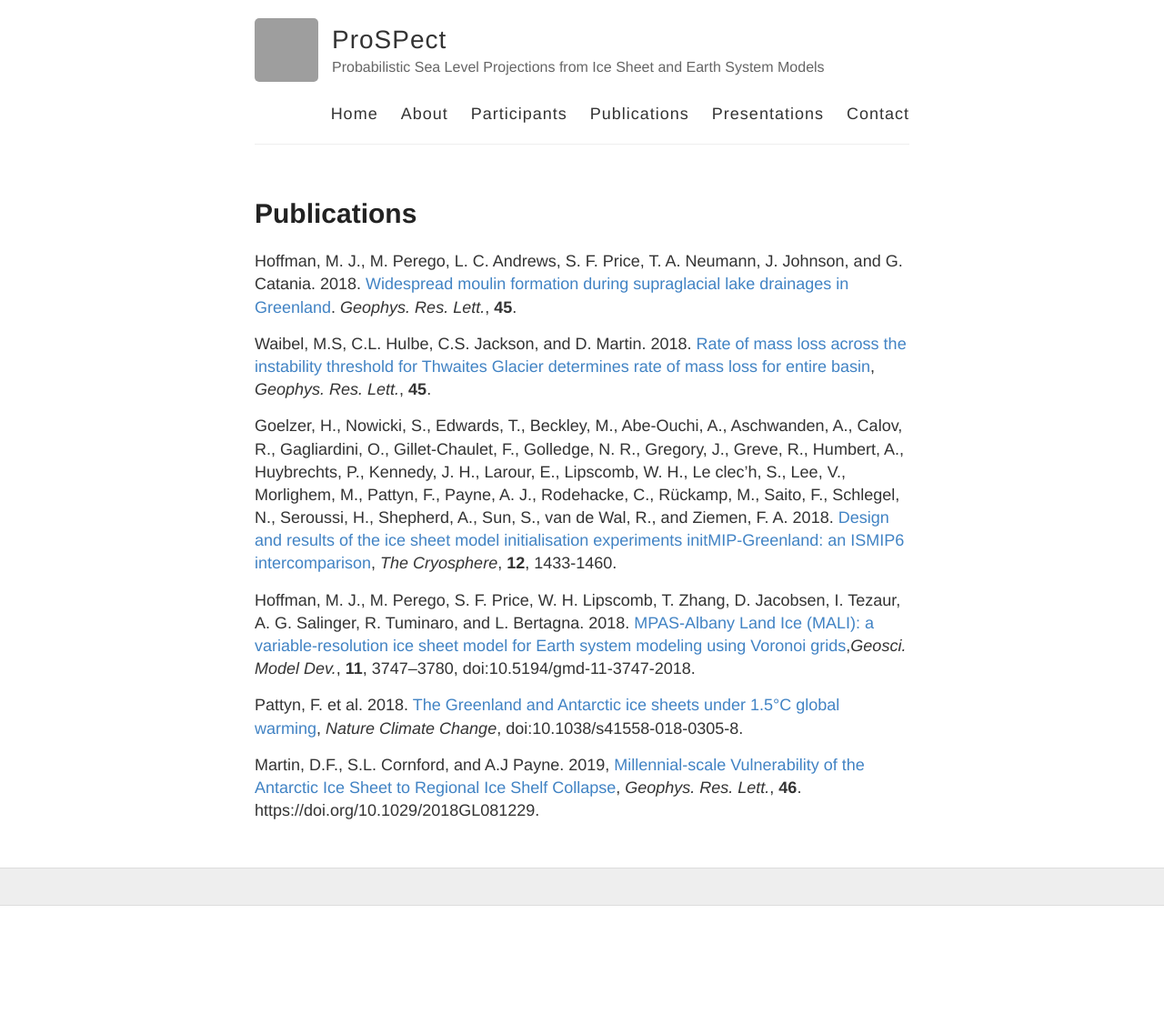
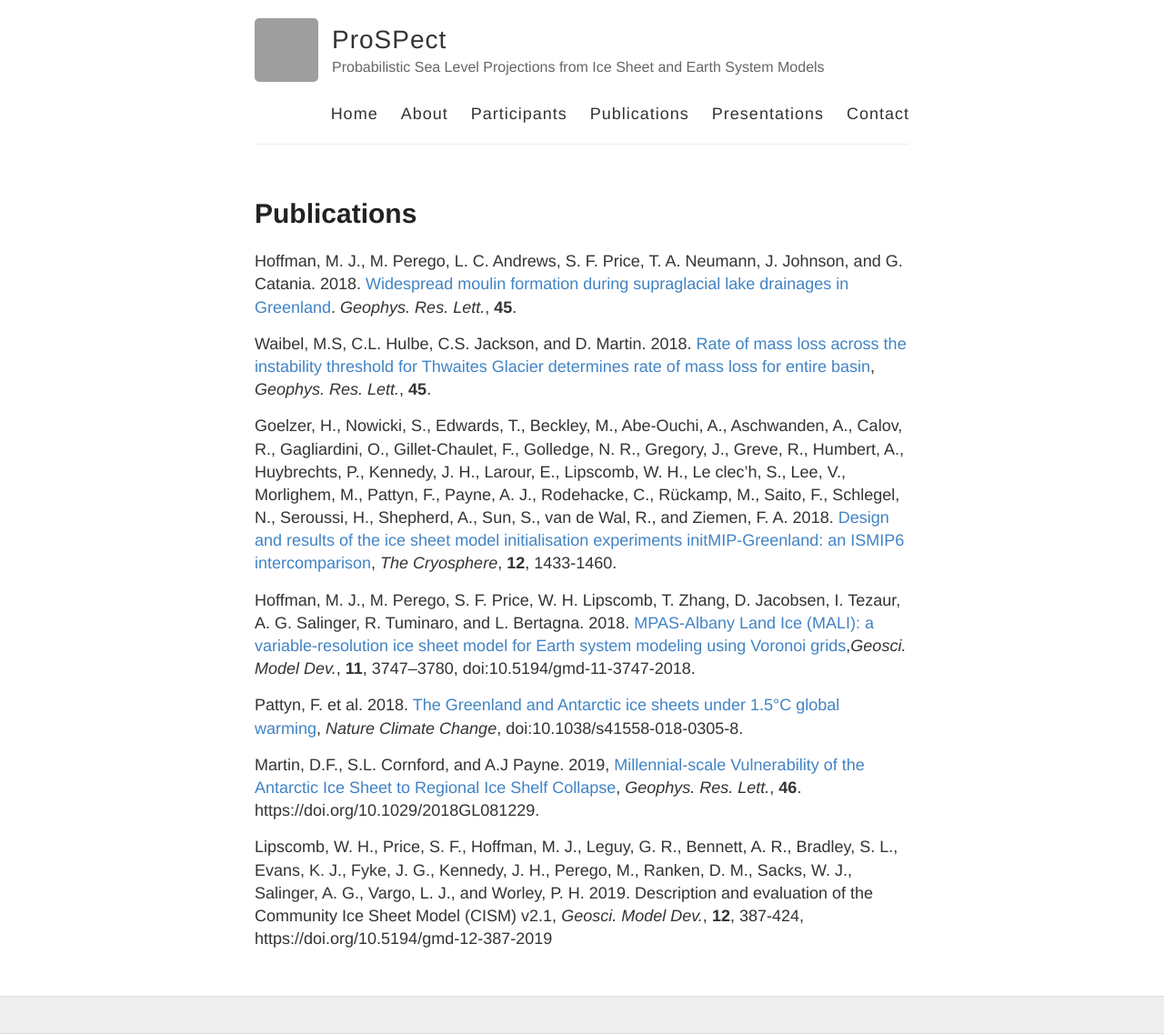
Before and after one commit to SLE-E3SM/SLE-E3SM.github.io, a Jekyll site: the page built from publications.md, in a window 1280 px wide. Shown: the whole page at 91% size. Built offline with Jekyll 4.4.1, drawn with Linux system fonts in a browser that asks for light colours; before the commit the page ends 996 px from its top, so only the background shows below that; grey boxes are pictures that could not be loaded.

Commit message:
Update publications.md

```diff
--- a/publications.md
+++ b/publications.md
@@ -15,3 +15,5 @@ Hoffman, M. J., M. Perego, S. F. Price, W. H. Lipscomb, T. Zhang, D. Jacobsen, I
 Pattyn, F. et al. 2018. [The Greenland and Antarctic ice sheets under 1.5°C global warming](https://doi.org/10.1038/s41558-018-0305-8), *Nature Climate Change*, doi:10.1038/s41558-018-0305-8.
 
 Martin, D.F., S.L. Cornford, and A.J Payne. 2019, [Millennial‐scale Vulnerability of the Antarctic Ice Sheet to Regional Ice Shelf Collapse](https://agupubs.onlinelibrary.wiley.com/doi/10.1029/2018GL081229), *Geophys. Res. Lett.*, **46**. https://doi.org/10.1029/2018GL081229.
+
+Lipscomb, W. H., Price, S. F., Hoffman, M. J., Leguy, G. R., Bennett, A. R., Bradley, S. L., Evans, K. J., Fyke, J. G., Kennedy, J. H., Perego, M., Ranken, D. M., Sacks, W. J., Salinger, A. G., Vargo, L. J., and Worley, P. H. 2019. Description and evaluation of the Community Ice Sheet Model (CISM) v2.1, *Geosci. Model Dev.*, **12**, 387-424, https://doi.org/10.5194/gmd-12-387-2019
```
